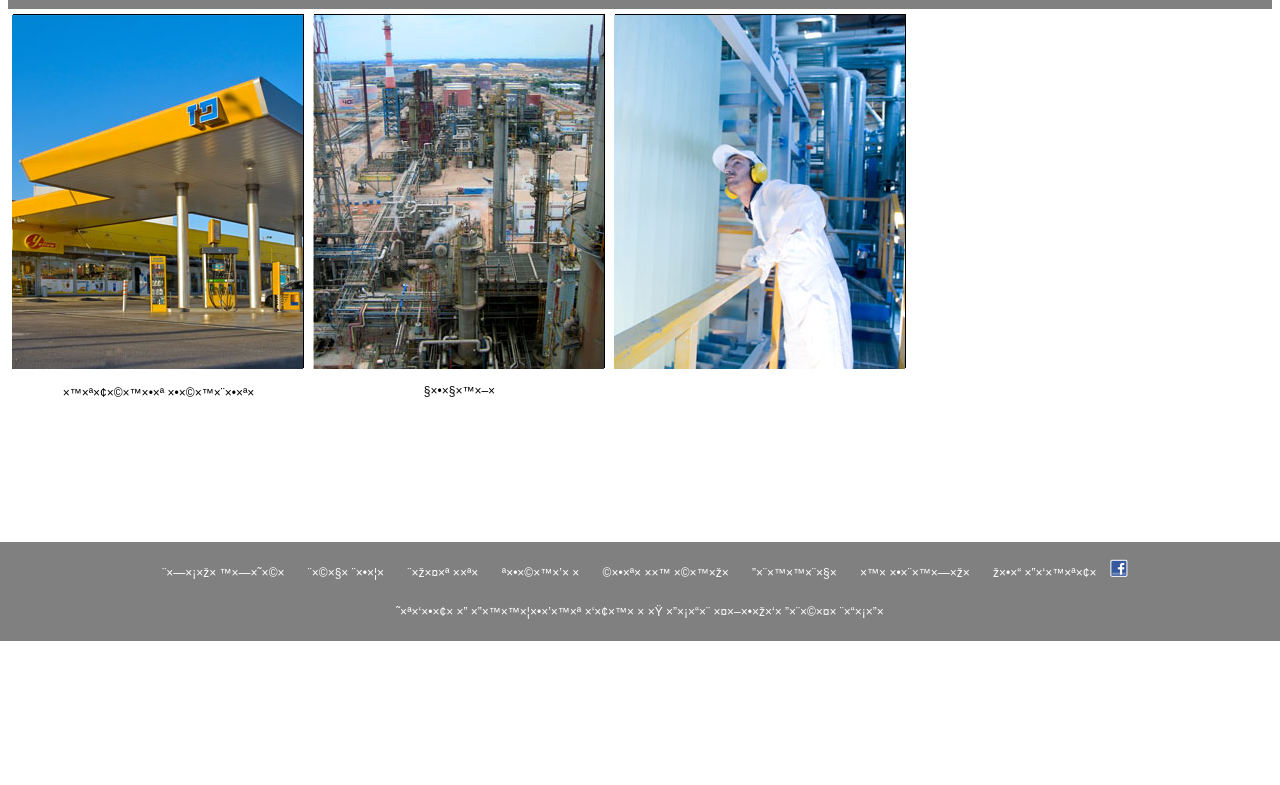
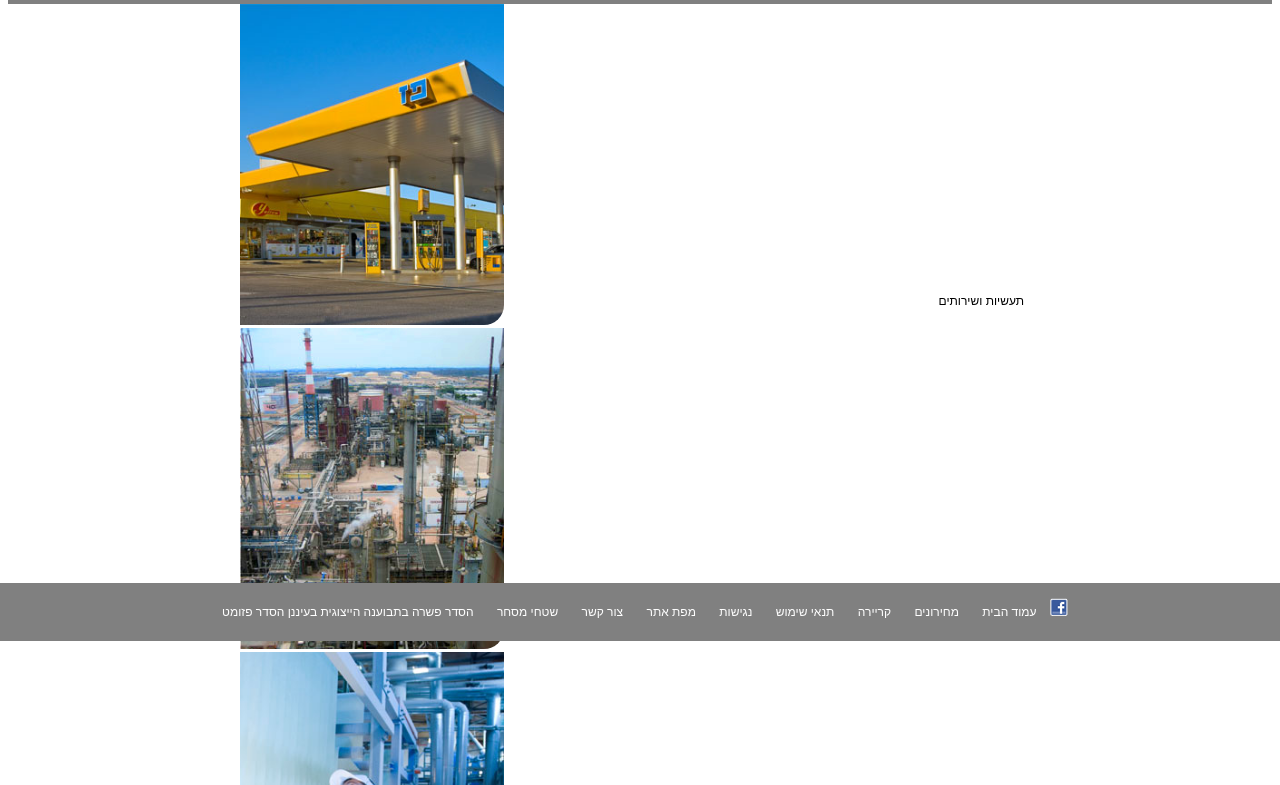
Before and after one commit to lorawp/mid-ex-new, a plain HTML site: page index.html in a window 1280 px wide. Shown: the part 159-944 px from the top of the page. Before the commit the page ends 800 px from the top, so only its background shows below. Drawn offline with Linux system fonts and the light colour scheme.

Commit message:
working on picture cubes

```diff
--- a/index.html
+++ b/index.html
@@ -4,9 +4,7 @@
 <head>
   <link rel="stylesheet" href="style.css">
   <script src="script.js"></script>
-  <!-- <meta charset="UTF-8">
-  <meta name="viewport" content="width=device-width, initial-scale=1.0">
-  <meta http-equiv="X-UA-Compatible" content="ie=edge"> -->
+  <meta name="viewport" content="width=device-width, initial-scale=1">
   <title>mid-Exercise</title>
 </head>
 
@@ -86,22 +84,22 @@
 
       </nav> -->
   </header>
-
+  <div id="main">
   <div class ="pic-cubes">
-    <div class="cube">
-      <img class="cube1" id="man" src="images/1908364606615453350.JPG" alt="man" />
+    <div class="container">
+      <img class="cube1" id="man" src="images/1908364606615453350.JPG" alt="man" style="width:33%;" />
       <div class="cube-text">
         <p>תעשיות ושירותים</p>
       </div>
     </div>
-    <div class="cube">
-      <img class="cube1" id="factory" src="images/Picture-046410251500.jpg" alt="factory" />
+    <div class="container">
+      <img class="cube1" id="factory" src="images/Picture-046410251500.jpg" alt="factory" style="width:33%;"/>
       <div class="cube-text">
         <p>זיקוק</p>
       </div>
     </div>
-    <div class="cube">
-      <img class="cube1" id="station" src="images/291_354410564000.jpg" alt="paz" />
+    <div class="container">
+      <img class="cube1" id="station" src="images/291_354410564000.jpg" alt="paz" style="width:33%;" />
     </div>
   </div>
 
@@ -129,7 +127,12 @@
           </div>
   </div>
 </div> -->
+<DIV>
 
+  <p>kjhkjgkhgkjgkglhlkhlhlohlkjgkjgkjhgkj</p>
+</DIV>
+
+</div>
 
   <div class="footer">
 
--- a/style.css
+++ b/style.css
@@ -5,12 +5,16 @@ body {
     background: #fff;
     font-family: 'Arial (Hebrew)', Arial;
     font-size: 12px;
+    margin-bottom: 50px;
 }
 
   * {
     box-sizing: border-box;
   }
-
+  #main {
+        max-width: 800px;
+        margin: auto;
+        }
   .search {
     position : fixed;
     top: 0;
@@ -132,7 +136,14 @@ body {
     float: left;
     width: 291px;
     height: 354px;
-}
+    /* border-radius: 0px 0px 20px 0; */
+  }
+
+
+    .cube1 {
+          border-radius: 0px 0px 20px 0;
+    }
+
 /*
   .cube-image-man {
     background-image: url("/images/1908364606615453350.JPG");
@@ -179,17 +190,30 @@ body {
     right: 0;
     color: white;
   }
-  /* .cube1 {
-    position: absolute;
-        border-radius: 0px 0px 20px 0;
-  }
 
-  div.cube {
+  /* div.pic-cubes {
     margin: 5px;
      float: right;
      position: absolute;
-    /* width: 33%; */
+    width: 33%;
   }
+  .pic-cubes::after {
+    content: "";
+    clear: both;
+    display: table;
+  }
+    */
+  .container {
+    position: relative;
+    text-align: left;
+  }
+
+  .cube-text {
+         position: absolute;
+      bottom: 8px;
+      right: 16px;
+    }
+
 
 
   .row:after {
```
